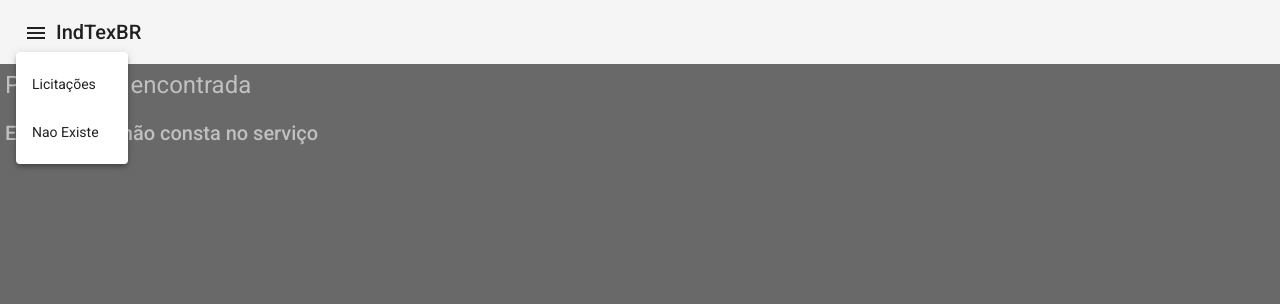
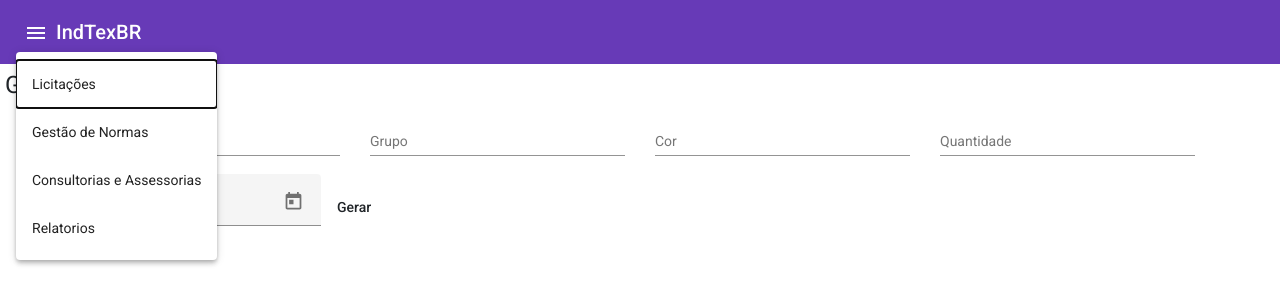
Before and after one commit to lgdamy/poc-indtexbr-front, an Angular app: page /licitacoes/nova in a window 1280 px wide. Both pictures are taken after a click on the button "menu". Shown: the top 304 px of the page. Built offline with nearby package versions, Linux system fonts and the light colour scheme.

Commit message:
Nova licitação/bootstrap para facilitar

```diff
--- a/angular.json
+++ b/angular.json
@@ -29,9 +29,13 @@
             ],
             "styles": [
               "./node_modules/@angular/material/prebuilt-themes/deeppurple-amber.css",
+              "node_modules/bootstrap/dist/css/bootstrap.css",
               "src/styles.scss"
             ],
-            "scripts": []
+            "scripts": [
+              "node_modules/jquery/dist/jquery.js",
+              "node_modules/popper.js/dist/umd/popper.js",
+              "node_modules/bootstrap/dist/js/bootstrap.js"]
           },
           "configurations": {
             "production": {
--- a/package.json
+++ b/package.json
@@ -22,7 +22,10 @@
     "@angular/platform-browser": "~9.1.3",
     "@angular/platform-browser-dynamic": "~9.1.3",
     "@angular/router": "~9.1.3",
+    "bootstrap": "^4.1.3",
     "express": "^4.17.1",
+    "jquery": "^3.3.1",
+    "popper.js": "^1.14.3",
     "rxjs": "~6.5.4",
     "tslib": "^1.10.0",
     "zone.js": "~0.10.2"
--- a/src/app/app-routing.module.ts
+++ b/src/app/app-routing.module.ts
@@ -1,11 +1,13 @@
 import { NgModule } from '@angular/core';
 import { RouterModule, Routes } from '@angular/router';
 import { LicitacoesComponent } from './licitacoes/licitacoes.component'
+import { GerarLicitacaoComponent } from './licitacoes/gerar-licitacao.component'
 import { PageNotFoundComponent } from './page-not-found/page-not-found.component'
 import { EntryComponent } from './entry/entry.component'
 
 const routes: Routes = [
   { path:'licitacoes', component: LicitacoesComponent },
+  { path:'licitacoes/nova', component: GerarLicitacaoComponent},
   { path:'', component: EntryComponent },
   { path:'**', component: PageNotFoundComponent }
 ];
--- a/src/app/app.component.html
+++ b/src/app/app.component.html
@@ -1,11 +1,13 @@
 <section>
-  <mat-toolbar>
+  <mat-toolbar color="primary">
       <button mat-icon-button class="example-icon" [matMenuTriggerFor]="menu" aria-label="Example icon-button with menu icon">
           <mat-icon>menu</mat-icon>
       </button>
       <mat-menu #menu="matMenu">
           <button mat-menu-item [routerLink]="'/licitacoes'">Licitações</button>
-          <button mat-menu-item [routerLink]="'/naoexiste'">Nao Existe</button>
+          <button mat-menu-item [routerLink]="'/gestao-de-normas'">Gestão de Normas</button>
+          <button mat-menu-item [routerLink]="'/consultorias-assessorias'">Consultorias e Assessorias</button>
+          <button mat-menu-item [routerLink]="'/relatorios'">Relatorios</button>
       </mat-menu>
       <span>{{title}}</span>
   </mat-toolbar>
--- a/src/app/app.module.ts
+++ b/src/app/app.module.ts
@@ -50,12 +50,14 @@ import {MatTreeModule} from '@angular/material/tree';
 import {OverlayModule} from '@angular/cdk/overlay';
 import { PageNotFoundComponent } from './page-not-found/page-not-found.component';
 import { EntryComponent } from './entry/entry.component';
+import { GerarLicitacaoComponent } from './licitacoes/gerar-licitacao.component';
 @NgModule({
   declarations: [
     AppComponent,
     LicitacoesComponent,
     PageNotFoundComponent,
-    EntryComponent
+    EntryComponent,
+    GerarLicitacaoComponent
   ],
   imports: [
     BrowserModule,
--- /dev/null
+++ b/src/app/licitacoes/gerar-licitacao.component.html
@@ -0,0 +1,39 @@
+<h1>Gerar Licitação</h1>
+<form class="formulario">
+    <div class="container">
+        <div class="row">
+            <div class="col">
+                <mat-form-field class="fill">
+                    <mat-label>Categoria</mat-label>
+                    <input matInput placeholder="Ex. Tecido">
+                </mat-form-field>
+            </div>
+            <div class="col">
+                <mat-form-field class="fill">
+                    <mat-label>Grupo</mat-label>
+                    <input matInput placeholder="Ex. Feltro">
+                </mat-form-field>
+            </div>
+            <div class="col">
+                <mat-form-field class="fill">
+                    <mat-label>Cor</mat-label>
+                    <input matInput placeholder="Ex. Cinza">
+                </mat-form-field>
+            </div>
+            <div class="col">
+                <mat-form-field class="fill">
+                    <mat-label>Quantidade</mat-label>
+                    <input matInput placeholder="Ex. 200kg">
+                </mat-form-field>
+            </div>
+        </div>
+        <mat-form-field appearance="fill">
+            <mat-label>Data limite</mat-label>
+            <input matInput [matDatepicker]="picker">
+            <mat-datepicker-toggle matSuffix [for]="picker"></mat-datepicker-toggle>
+            <mat-datepicker #picker></mat-datepicker>
+        </mat-form-field>
+
+        <button mat-button>Gerar</button>
+    </div>
+</form>
--- /dev/null
+++ b/src/app/licitacoes/gerar-licitacao.component.scss
@@ -0,0 +1,3 @@
+.fill {
+    width: 100%;
+}
--- /dev/null
+++ b/src/app/licitacoes/gerar-licitacao.component.ts
@@ -0,0 +1,15 @@
+import { Component, OnInit } from '@angular/core';
+
+@Component({
+  selector: 'app-gerar-licitacao',
+  templateUrl: './gerar-licitacao.component.html',
+  styleUrls: ['./gerar-licitacao.component.scss']
+})
+export class GerarLicitacaoComponent implements OnInit {
+
+  constructor() { }
+
+  ngOnInit(): void {
+  }
+
+}
--- a/src/app/licitacoes/licitacoes.component.html
+++ b/src/app/licitacoes/licitacoes.component.html
@@ -1,3 +1,2 @@
-<div>
-    <h1>Licitações</h1>
-</div>
+<h1>Licitações</h1>
+<button mat-button [routerLink]="'/licitacoes/nova'">Nova Licitação</button>
--- a/src/styles.scss
+++ b/src/styles.scss
@@ -1,5 +1,5 @@
 /* You can add global styles to this file, and also import other style files */
 
 html, body { height: 100%; }
-body { margin: 0; font-family: Roboto, "Helvetica Neue", sans-serif;color:silver;background-color: dimgray; }
+body { margin: 0; font-family: Roboto, "Helvetica Neue", sans-serif;}
 .corpo { padding: 5px;}
```
Also changed, not shown: 2 other files (tests, documents, lock files or other folders).
